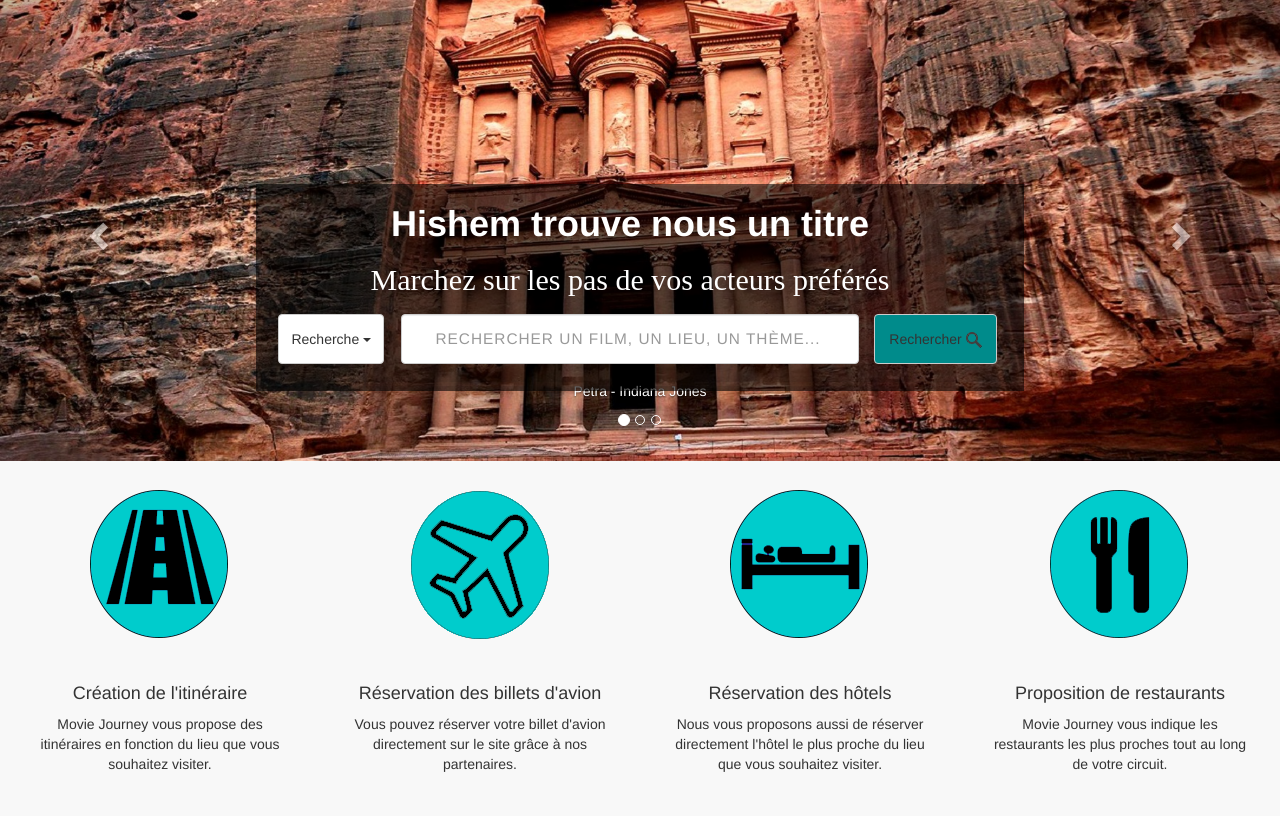
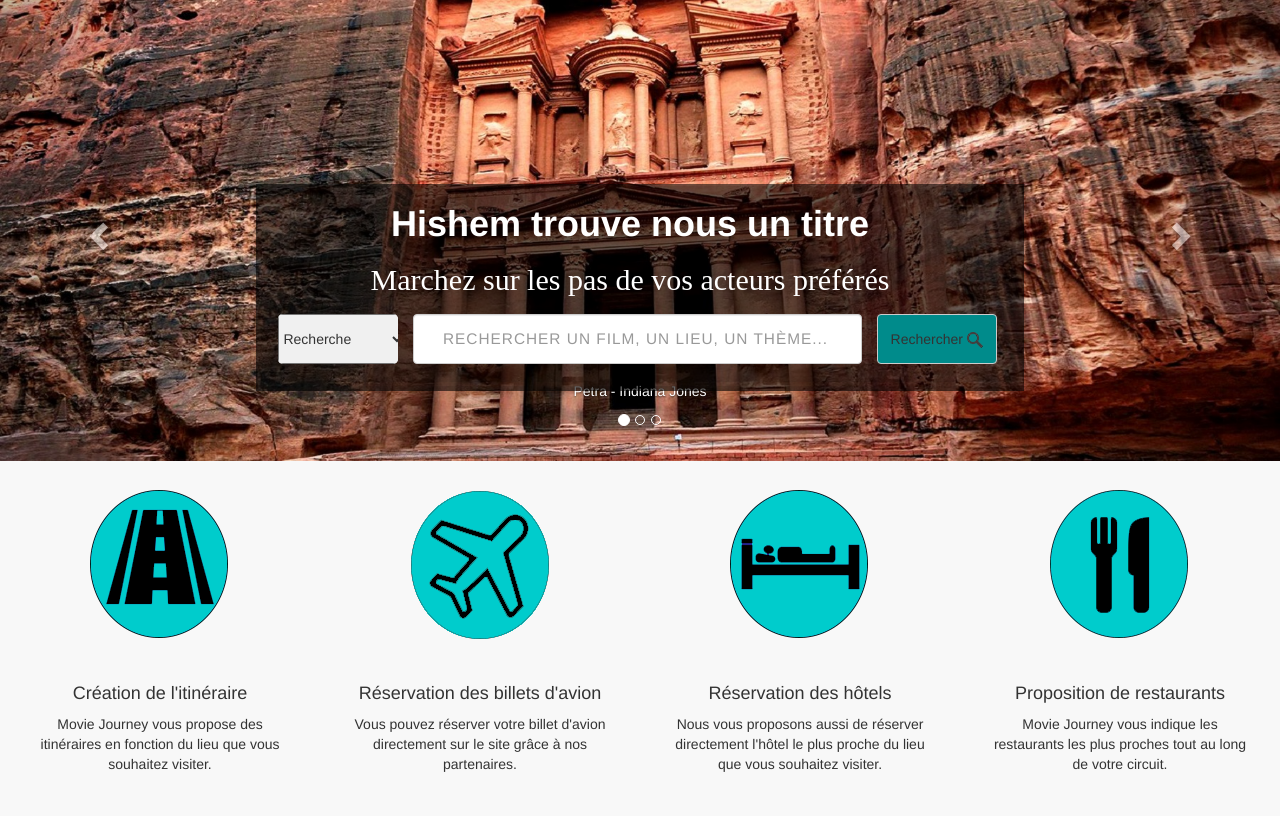
Before and after one commit to OliviaB14/moviejourney, a PHP site: page / in a window 1280 px wide. Shown: the part 133-949 px from the top of the page. Run offline with PHP 8.4, Linux system fonts and the light colour scheme.

Commit message:
Changement css carroussel

```diff
--- a/index.php
+++ b/index.php
@@ -40,13 +40,13 @@
 			<!-- search bar -->
 			<div id="searchbarDiv" class="row">
 				<form class="form-inline">
-					<div class="dropdown col-lg-2 col-md-2" id="searchTools">
-						<button class="btn btn-default dropdown-toggle" type="button" id="dropdownMenu1" data-toggle="dropdown" aria-haspopup="true" aria-expanded="true"> Recherche <span class="caret"></span> </button>
-						<ul class="dropdown-menu" aria-labelledby="dropdownMenu1">
-							<li><a href="#">Film</a></li>
-							<li><a href="#">Thème de film</a></li>
-							<li><a href="#">Tous les lieux cultes</a></li>
-						</ul>
+					<div class="dropdown col-lg-2 col-md-2" id="styled-select">
+					  <select>
+					  	<option>Recherche<span class="glyphicon glyphicon-chevron-down" aria-hidden="true"></span></option>
+						<option>Film</option>
+						<option>Thème de film</option>
+						<option>Lieux cultes</option>
+					  </select>
 					</div>
 					<div class="form-group col-lg-8 col-md-10">
 						<label for="s" class="sr-only">Recherche</label>
--- a/style.css
+++ b/style.css
@@ -49,9 +49,10 @@ ul.navbar-nav {
 	font-weight:bold;
 }
 
-#searchbarDiv{
-	padding:1%;
-	overflow: hidden;
+#searchbarDiv {
+    padding: 1%;
+    overflow: hidden;
+    margin-left: 15px;
 }
 
 footer {
@@ -126,10 +127,6 @@ button.btn.btn-default.col-lg-2.col-md-hidden {
 	height:50px;
 }
 
-button#dropdownMenu1 {
-    height: 50px;
-}
-
 #description {
 	background:#F8F8F8;
 }
@@ -137,3 +134,19 @@ button#dropdownMenu1 {
 .thumbnail {
 	background:#F8F8F8;
 }
+
+#styled-select {
+    overflow: hidden;
+    border-radius: 5px;
+    background-color: #F0F0F0;
+    color: #333;
+    height: 50px;
+}
+
+#styled-select select {
+    background: #F0F0F0;
+    height: 50px;
+    width: 127.95px;
+    left: -15px;
+    position: relative;
+}
--- a/test.txt
+++ /dev/null
@@ -1 +0,0 @@
-coucou test
```
Also changed, not shown: index.html (+7 -7 lines).
